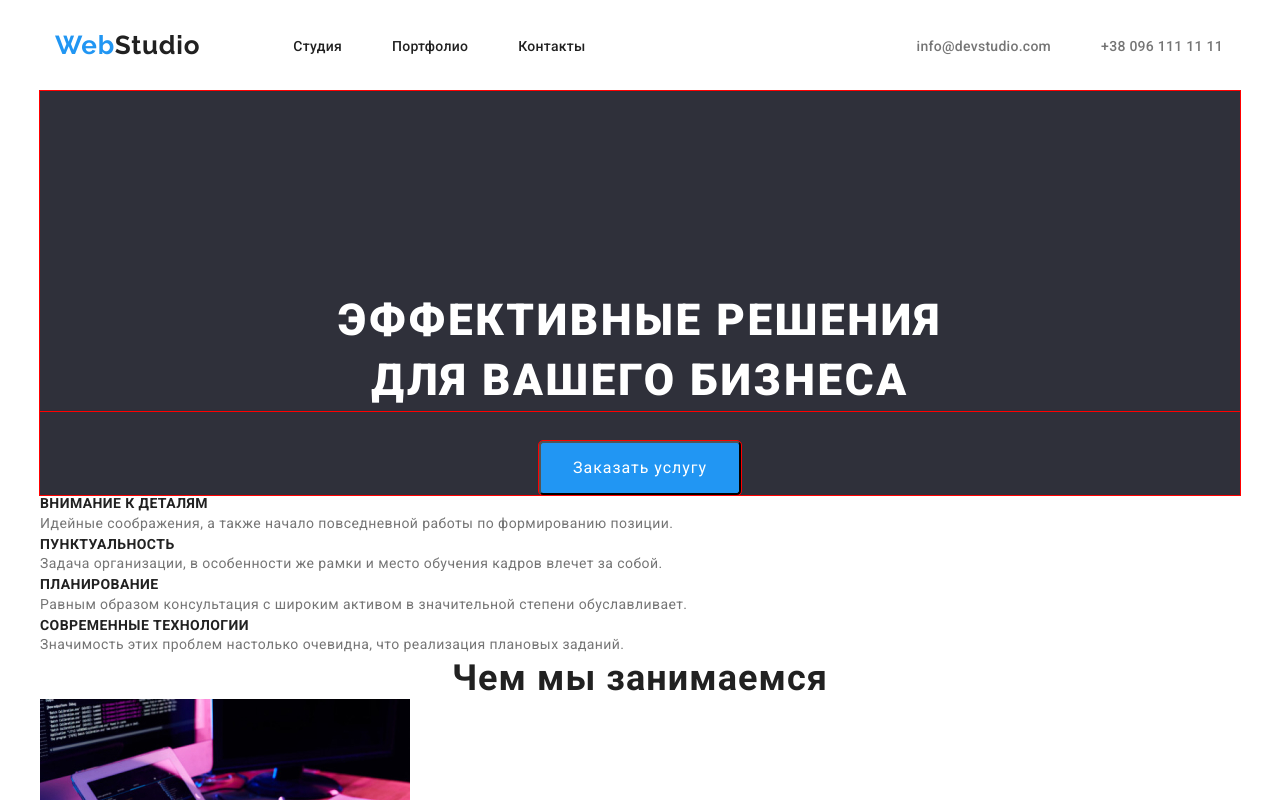
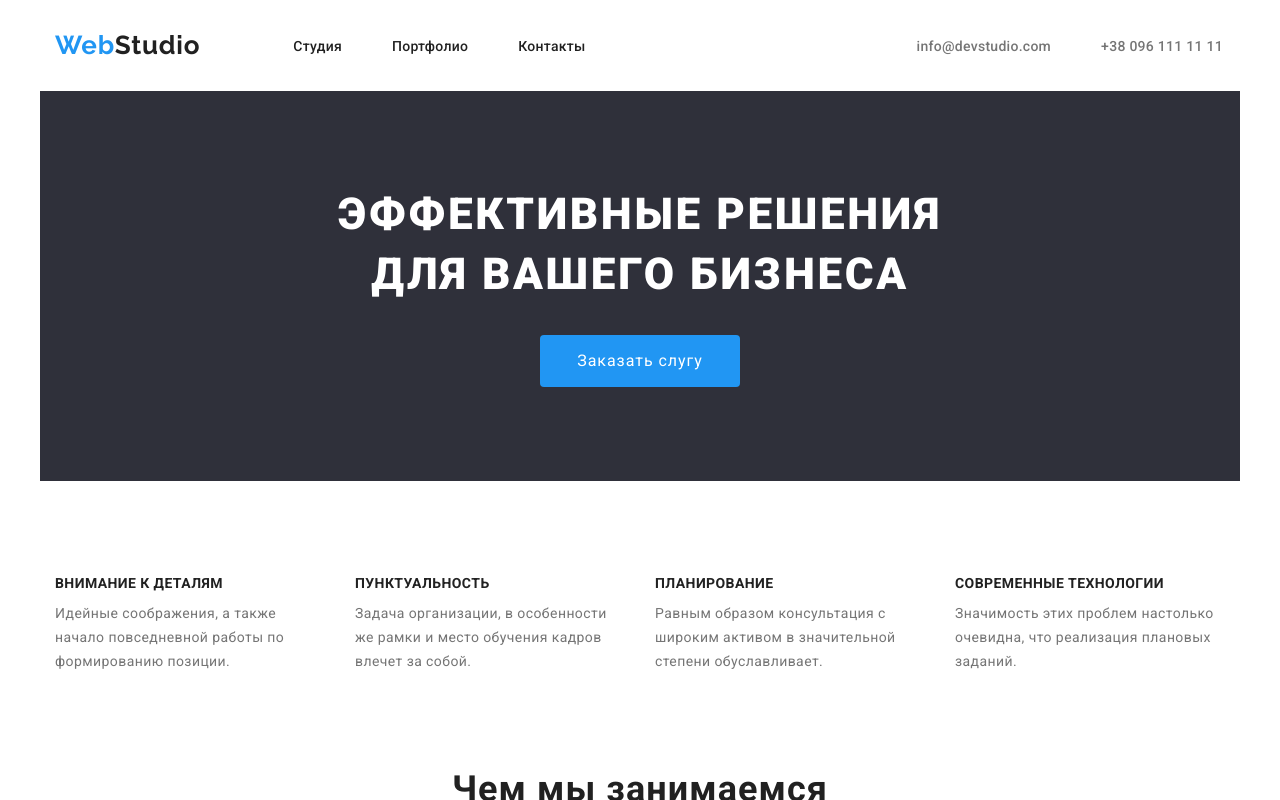
Before and after one commit to MasenkoSS/goit-markup-hw-03, a plain HTML site: page index.html in a window 1280 px wide. Shown: the top 800 px of the page. Drawn offline with nearby package versions, Linux system fonts and the light colour scheme.

Commit message:
flexbox_main_complementary_h3

```diff
--- a/css/styles.css
+++ b/css/styles.css
@@ -37,12 +37,18 @@ a {
   margin: 0 auto;
 }
 
+.section {
+  padding-top: 94px;
+  padding-bottom: 94px;
+}
+
 /* All nav menu */
 
 .all_nav {
   display: flex;
   align-items: center;
 }
+
 
 /* logo */
 
@@ -86,9 +92,7 @@ a {
 
 /* font title */
 .font-size-title {
-  outline: 1px solid red;
   margin-bottom: 30px;
-  padding-top: 200px;
   font-weight: 900;
   font-size: 44px;
   line-height: 1.363;
@@ -105,7 +109,6 @@ h1 span {
 /* button index */
 
 .font-size-button-index {
-  outline: 1px solid red;
   margin: 0 auto;
   min-width: 200px;
   padding: 10px 32px;
@@ -114,9 +117,10 @@ h1 span {
   background-color: var(--highlight-color);
   color: var(--main-background-color);
   line-height: 1.875;
-  display: flex;
+  display: block;
   align-items: center;
   text-align: center;
+  border: 1px solid transparent;
   border-radius: 4px;
   letter-spacing: 0.06em;
 }
@@ -212,10 +216,11 @@ h1 span {
   cursor: pointer;
 }
 
+
 /* start main styles */
 .complementary {
-  outline: 1px solid red;
   background: var(--complementary-color);
+  display: block;
 }
 
 .text-title-h2-index {
@@ -225,7 +230,26 @@ h1 span {
   letter-spacing: 0.03em;
 }
 
+.all_main_h3 {
+  display: flex;
+  margin-left: 15px;
+  margin-right: 15px;
+  justify-content:center;
+  }
+
+
+.all_main_h3 .item:not(:last-child) {
+  margin-right: 30px;
+}
+
+
+.all_main_h3 .item {
+  display: flex;
+  min-width: 270px;
+}
+
 .text-title-h3-index {
+  margin-bottom: 10px;
   font-size: 14px;
   line-height: 1.172;
   letter-spacing: 0.03em;
--- a/index.html
+++ b/index.html
@@ -46,46 +46,44 @@
     </div>
         </header>
         <!-- Start main-content -->
-        <main>
-        <div class="container">
-            <section class="complementary">
+        <main class="container">
+            <section class="complementary section">
                 <h1 class="font-size-title">ЭФФЕКТИВНЫЕ РЕШЕНИЯ<span>ДЛЯ ВАШЕГО БИЗНЕСА</span></h1>
                 <button type="button" class="pointer font-size-button-index">
-                    Заказать услугу
+                    Заказать слугу
                 </button>
             </section>
-        </div>
-        <div class="container">
-            <section>
-                <h3 class="text-title-h3-index">ВНИМАНИЕ К ДЕТАЛЯМ</h3>
-                <ul>
+            <section class="section">
+            <div class="all_main_h3">
+                <ul class="item">
                     <li class="text-index">
-                        Идейные соображения, а также начало повседневной работы по формированию
-                        позиции.
+                        <h3 class="text-title-h3-index">ВНИМАНИЕ К ДЕТАЛЯМ</h3>
+                        <p> Идейные соображения, а также начало повседневной работы по формированию
+                        позиции.</p>
                     </li>
                 </ul>
-                <h3 class="text-title-h3-index">ПУНКТУАЛЬНОСТЬ</h3>
-                <ul>
+                <ul class="item">
                     <li class="text-index">
-                        Задача организации, в особенности же рамки и место обучения кадров влечет за
-                        собой.
+                        <h3 class="text-title-h3-index">ПУНКТУАЛЬНОСТЬ</h3>
+                        <p>Задача организации, в особенности же рамки и место обучения кадров влечет за
+                        собой.</p>
                     </li>
                 </ul>
-                <h3 class="text-title-h3-index">ПЛАНИРОВАНИЕ</h3>
-                <ul>
+                <ul class="item">
                     <li class="text-index">
-                        Равным образом консультация с широким активом в значительной степени
-                        обуславливает.
+                        <h3 class="text-title-h3-index">ПЛАНИРОВАНИЕ</h3>
+                        <p>Равным образом консультация с широким активом в значительной степени
+                        обуславливает.</p>
                     </li>
                 </ul>
-                <h3 class="text-title-h3-index">СОВРЕМЕННЫЕ ТЕХНОЛОГИИ</h3>
-                <ul>
+                <ul class="item">
                     <li class="text-index">
-                        Значимость этих проблем настолько очевидна, что реализация плановых заданий.
+                        <h3 class="text-title-h3-index">СОВРЕМЕННЫЕ ТЕХНОЛОГИИ</h3>
+                        <p>Значимость этих проблем настолько очевидна, что реализация плановых заданий.</p>
                     </li>
                 </ul>
-            </section>
-        </div>
+            </div>
+        </section>
             <section class="container">
                 <h2 class="text-title-h2-index">Чем мы занимаемся</h2>
                 <ul>
```
